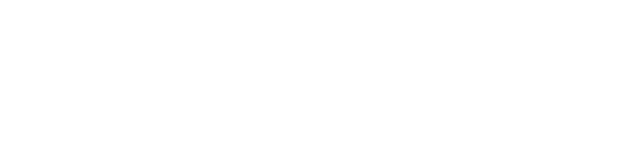
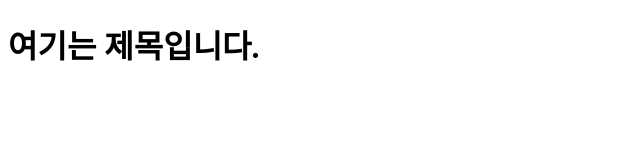
Before and after one commit to ValerieKim/study, a plain HTML site: page index.html in a window 1280 px wide. Shown: the whole page, without its empty margins (0-640 px from the left). Drawn offline with Linux system fonts and the light colour scheme.

Commit message:
제목 삽입

```diff
--- a/index.html
+++ b/index.html
@@ -7,6 +7,6 @@
   <title>기본 구조</title>
 </head>
 <body>
-
+  <h1>여기는 제목입니다.</h1>
 </body>
 </html>
```
